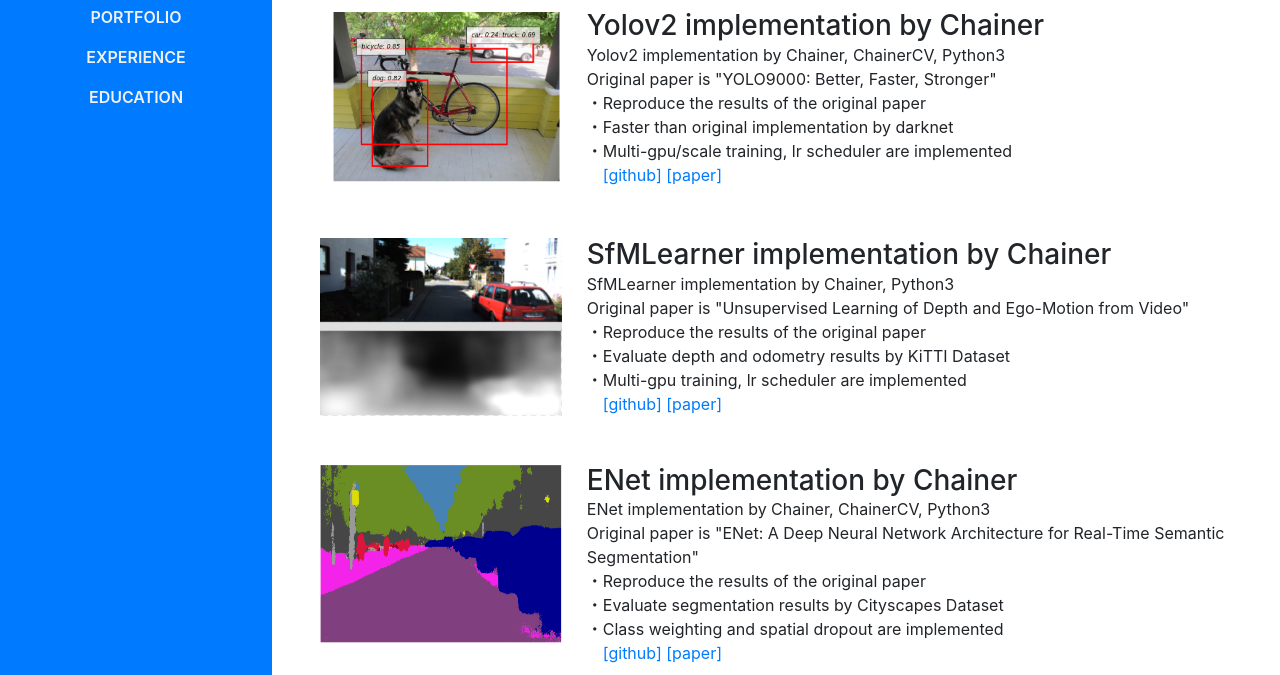
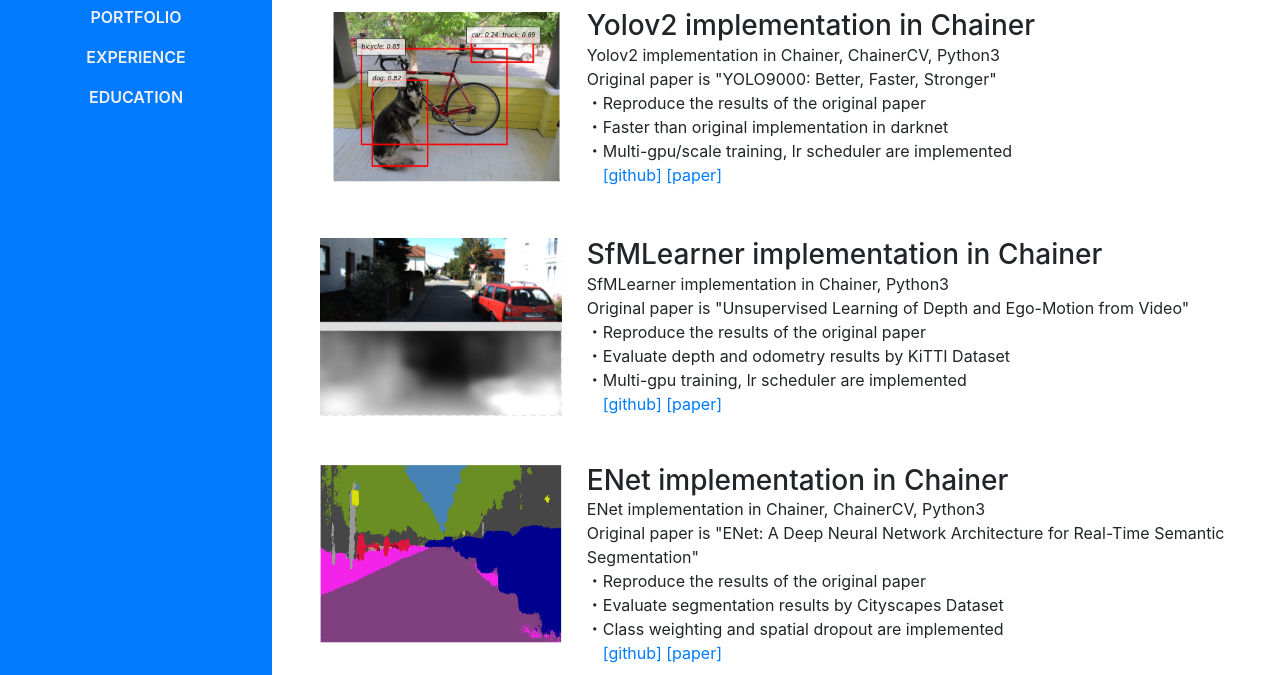
Before and after one commit to yukitsuji/homepage, a website with bundled scripts: page index.html in a window 1280 px wide. Shown: the part 125-800 px from the top of the page. Built offline with nearby package versions, Linux system fonts and the light colour scheme; a web font is replaced by a local one.

Commit message:
Fix typo

```diff
--- a/index.html
+++ b/index.html
@@ -77,11 +77,11 @@
           <div class="resume-item d-flex flex-column flex-md-row mb-5">
             <img class="portfolio-img" src="img/yolov2.png" alt="">
             <div class="resume-content mr-auto">
-              <h3 class="mb-0">Yolov2 implementation by Chainer</h3>
-              <div> Yolov2 implementation by Chainer, ChainerCV, Python3</div>
+              <h3 class="mb-0">Yolov2 implementation in Chainer</h3>
+              <div> Yolov2 implementation in Chainer, ChainerCV, Python3</div>
               <div> Original paper is "YOLO9000: Better, Faster, Stronger"</div>
               <div>・Reproduce the results of the original paper</div>
-              <div>・Faster than original implementation by darknet</div>
+              <div>・Faster than original implementation in darknet</div>
               <div>・Multi-gpu/scale training, lr scheduler are implemented</div>
               <div>　<a href='https://github.com/yukitsuji/Yolo_v2_chainer'>[github]</a> <a href='https://pjreddie.com/media/files/papers/YOLO9000.pdf'>[paper]</a></div>
             </div>
@@ -89,8 +89,8 @@
           <div class="resume-item d-flex flex-column flex-md-row mb-5">
             <img class="portfolio-img" src="img/sfmlearner.png" alt="">
             <div class="resume-content mr-auto">
-              <h3 class="mb-0">SfMLearner implementation by Chainer</h3>
-              <div> SfMLearner implementation by Chainer, Python3</div>
+              <h3 class="mb-0">SfMLearner implementation in Chainer</h3>
+              <div> SfMLearner implementation in Chainer, Python3</div>
               <div> Original paper is "Unsupervised Learning of Depth and Ego-Motion from Video"</div>
               <div>・Reproduce the results of the original paper</div>
               <div>・Evaluate depth and odometry results by KiTTI Dataset</div>
@@ -101,8 +101,8 @@
           <div class="resume-item d-flex flex-column flex-md-row mb-5">
             <img class="portfolio-img" src="img/enet.png" alt="">
             <div class="resume-content mr-auto">
-              <h3 class="mb-0">ENet implementation by Chainer</h3>
-              <div> ENet implementation by Chainer, ChainerCV, Python3</div>
+              <h3 class="mb-0">ENet implementation in Chainer</h3>
+              <div> ENet implementation in Chainer, ChainerCV, Python3</div>
               <div> Original paper is "ENet: A Deep Neural Network Architecture for Real-Time Semantic Segmentation"</div>
               <div>・Reproduce the results of the original paper</div>
               <div>・Evaluate segmentation results by Cityscapes Dataset</div>
@@ -114,7 +114,7 @@
             <img class="portfolio-img" src="img/3dcnn.png" alt="">
             <div class="resume-content mr-auto">
               <h3 class="mb-0">3D FCN for Vehicle Detection in Point Cloud</h3>
-              <div> 3D Fully Convolutional Network for Vehicle Detection in Point Cloud by Tensorflow</div>
+              <div> 3D FCN for Vehicle Detection in Point Cloud by Tensorflow, ROS, Python</div>
               <div> Original paper is "3D Fully Convolutional Network for Vehicle Detection in Point Cloud"</div>
               <div>・LIDAR based 3D convolutional network</div>
               <div>・Visualizer using ROS is implemented</div>
```
Also changed, not shown: startbootstrap-resume-gh-pages/.travis.yml (deleted), 1 other file.
